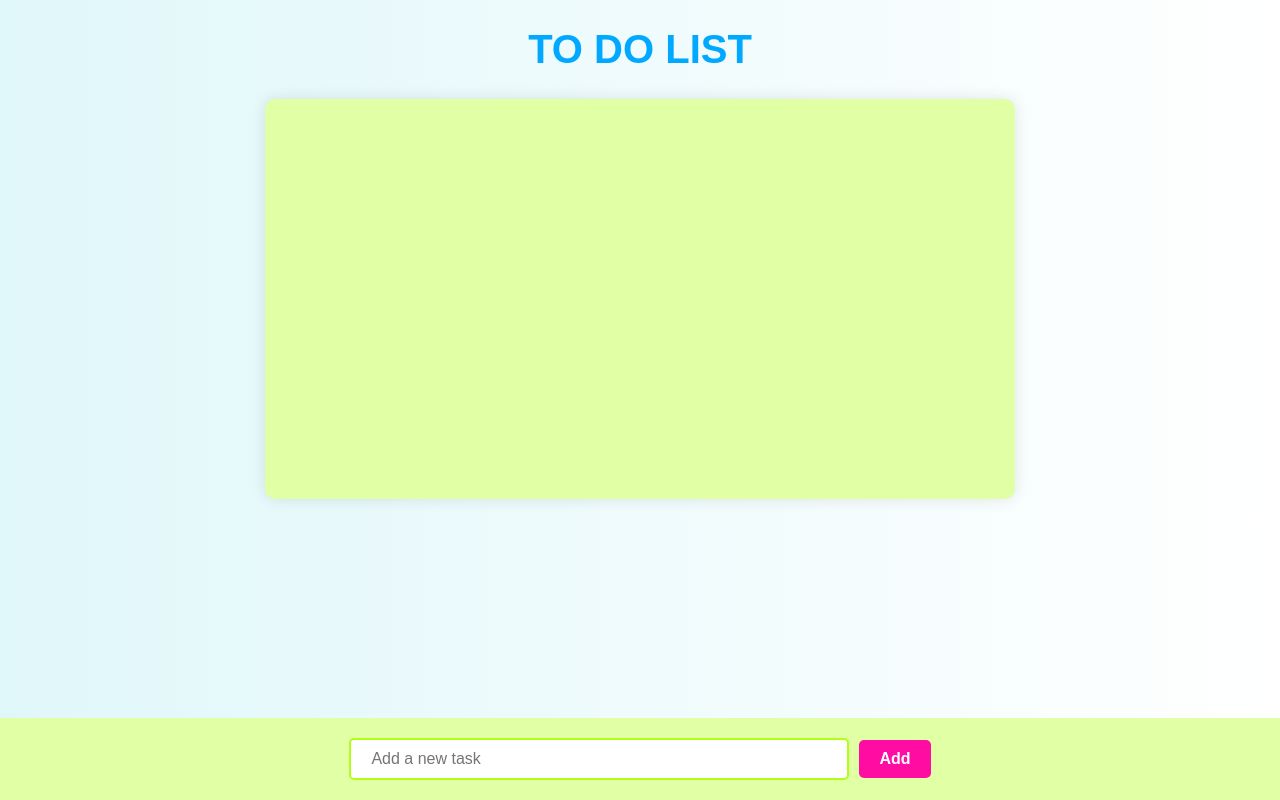
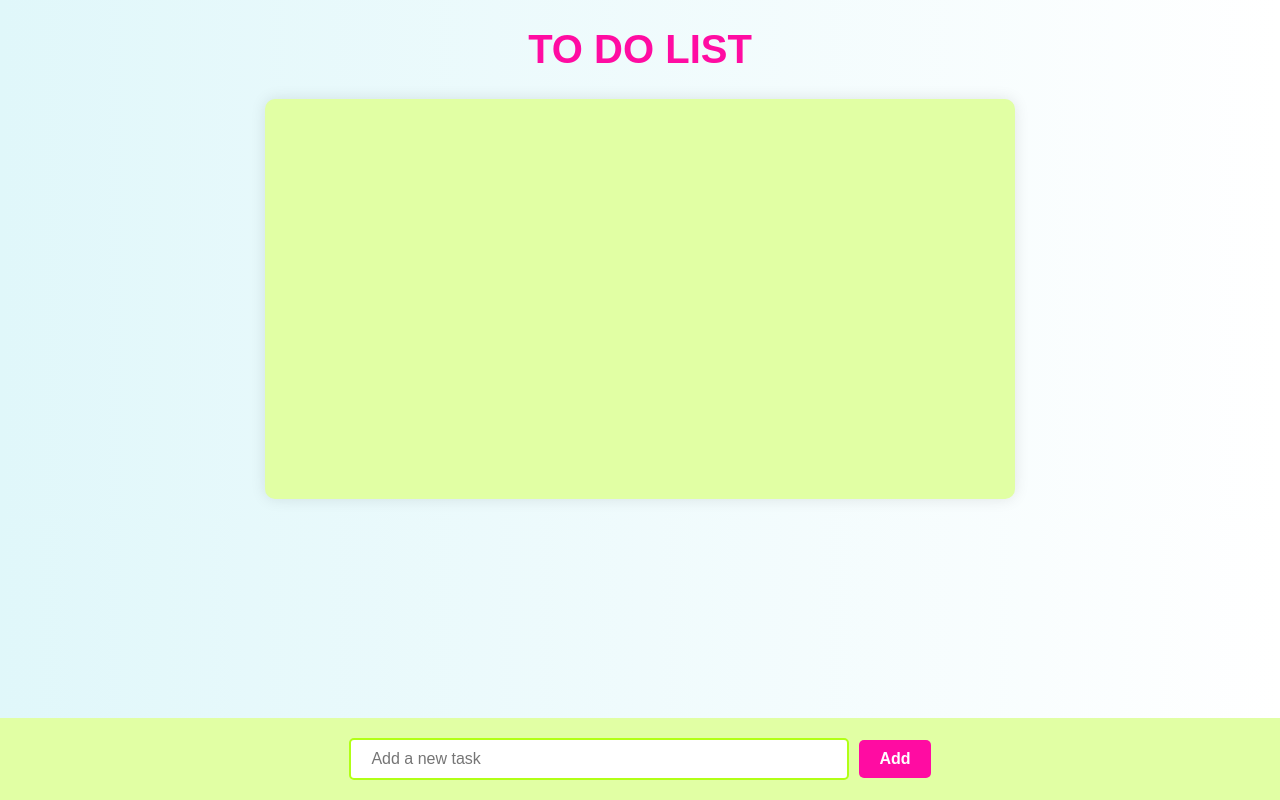
Before and after one commit to Pranali855/To-Do-App, a plain HTML site: page index.html in a window 1280 px wide. Drawn offline with Linux system fonts and the light colour scheme.

Commit message:
Update style.css
basic changes added

```diff
--- a/style.css
+++ b/style.css
@@ -1,5 +1,5 @@
 h1{
-  color: #00A9FF;
+  color: #ff0ca2;
   text-align: center;
   font-weight: 700;
   font-size: 40px;
```
